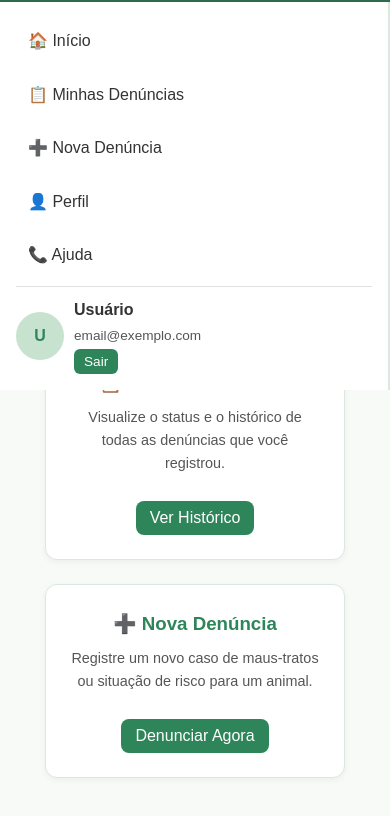
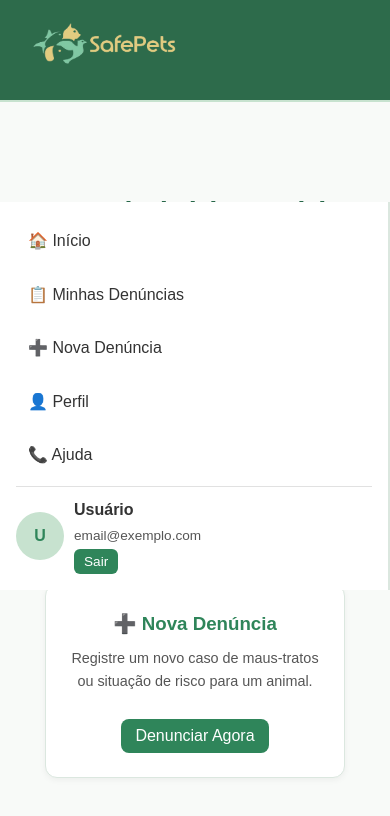
Before and after one commit to SafePets123/SafePetsFront, a React (Vite) app in the folder ReactTCC/: page /DashboardDenunciante in a window 390 px wide. Shown: the top 816 px of the page. Built offline with nearby package versions, Linux system fonts and the light colour scheme.

Commit message:
awijfigaw

```diff
--- a/ReactTCC/src/dashboard.css
+++ b/ReactTCC/src/dashboard.css
@@ -208,7 +208,7 @@
   .dash-sidebar{
     position: absolute;
     width: 100%;
-    transform: translateY(-100px);
+    transform: translateY(100px);
   }
 
   .text-info, .image-box {
```
